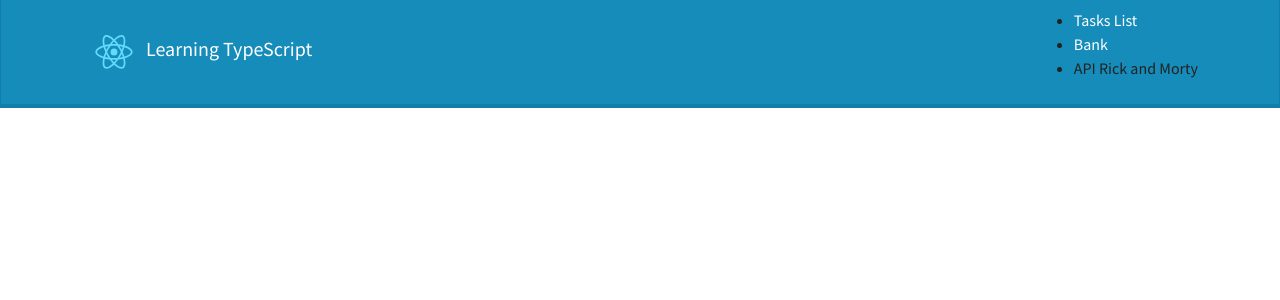
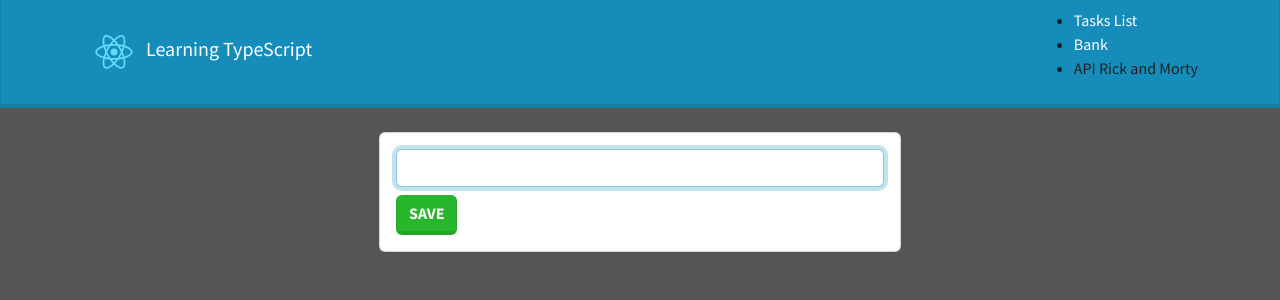
Before and after one commit to Mariana-Usuga/first-steps-typescript, a React (Create React App) app: page / in a window 1280 px wide. Shown: the top 300 px of the page. Built offline with nearby package versions, Linux system fonts and the light colour scheme.

Commit message:
delete console

```diff
--- a/src/index.tsx
+++ b/src/index.tsx
@@ -18,7 +18,7 @@ const Routing = () => (
   <BrowserRouter>
     <Routes>
       <Route path="/" element={<Layout />}>
-        <Route path="tasks" element={<App />} />
+        <Route path="" element={<App />} />
         <Route path="bank" element={<Bank />} />
       </Route>
     </Routes>
--- a/src/state/reducer/bankReducer.tsx
+++ b/src/state/reducer/bankReducer.tsx
@@ -8,11 +8,9 @@ import { Action } from '../../interfaces/Bank';
 const initialState = 0;
 
 const bankReducer = (state: number = initialState, action: Action) => {
-  console.log('action paylos', typeof action.payload);
   switch (action.type) {
     case ActionTypes.DEPOSIT:
       const nose = state + action.payload;
-      console.log('nose ', nose);
       return nose;
     case ActionTypes.WITHDRAW:
       if (state - action.payload < 0) {
```
